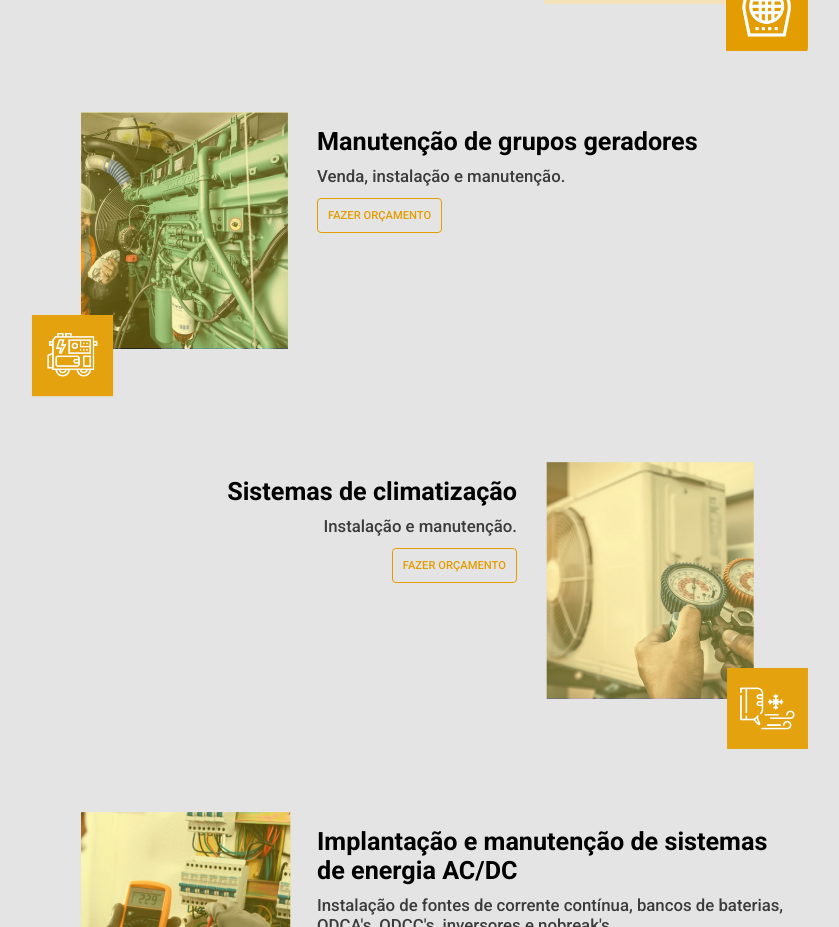
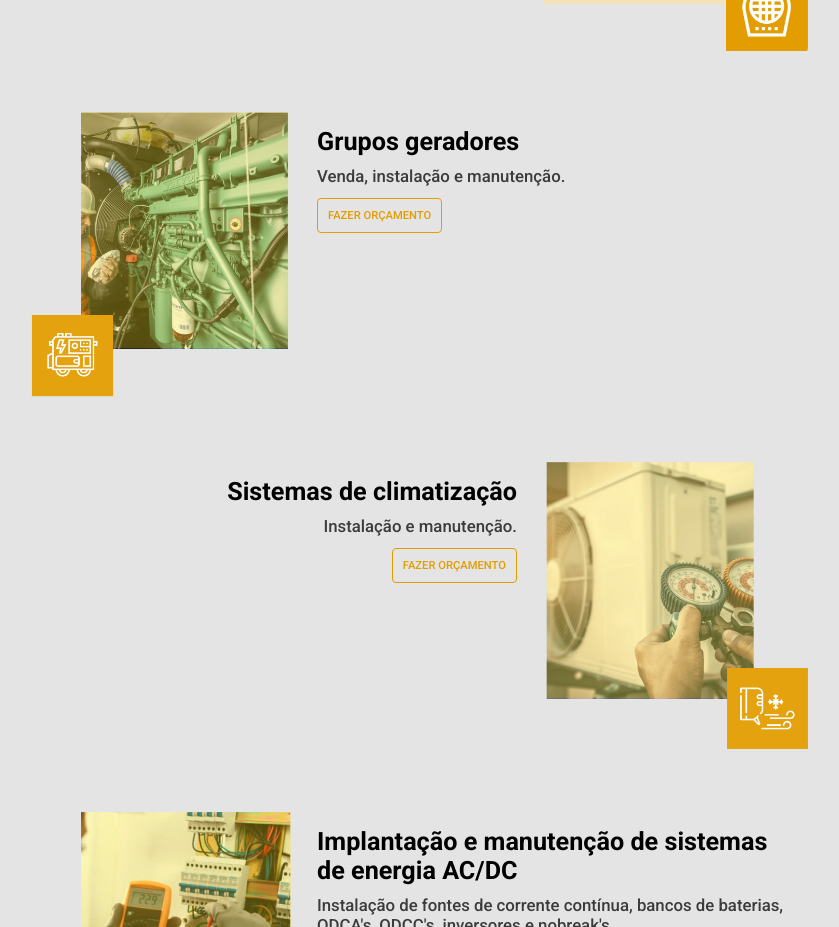
Before and after one commit to f3l1p3v4/engineering, a React (Create React App) app: page / in a window 1280 px wide. Shown: the part 1660-2587 px from the top of the page, without its empty margins (223-1062 px from the left). Built offline with nearby package versions, Linux system fonts and the light colour scheme.

Commit message:
Update index.js

```diff
--- a/src/components/TypeServices/index.js
+++ b/src/components/TypeServices/index.js
@@ -78,7 +78,7 @@ const TypeServices = () => {
             <img src={generator} alt="Gerador" />
           </div>
           <div className="type-service-title">
-            <h2>Manutenção de grupos geradores</h2>
+            <h2>Grupos geradores</h2>
             <p>
               Venda, instalação e manutenção.
             </p>
```
